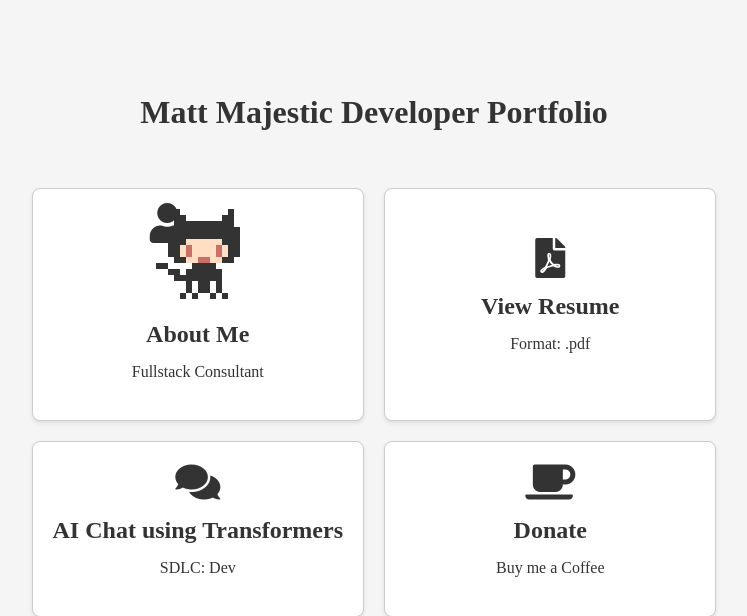
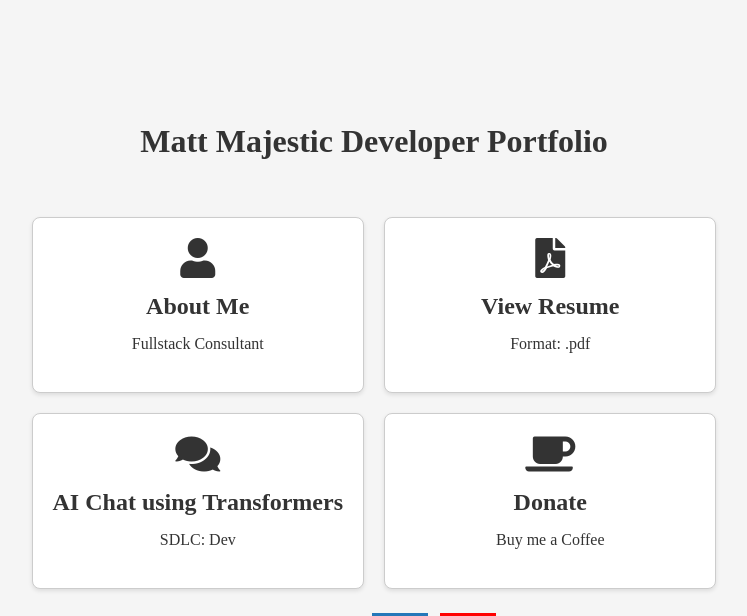
Before and after one commit to mattmajestic/mattmajestic.dev, a FastAPI app: page / in a window 1280 px wide. Shown: the top 616 px of the page, without its empty margins (266-1013 px from the left). Run offline with FastAPI, Linux system fonts and the light colour scheme.

Commit message:
remove octocat

```diff
--- a/templates/home.html
+++ b/templates/home.html
@@ -16,7 +16,7 @@
   <div class="container">
     <div class="card">
       <a href="/credentials">
-        <i class="nes-octocat fa fa-user fa-4x"></i>
+        <i class="fa fa-user fa-4x"></i>
         <h2>About Me</h2>
         <p>Fullstack Consultant</p>
       </a>
```
